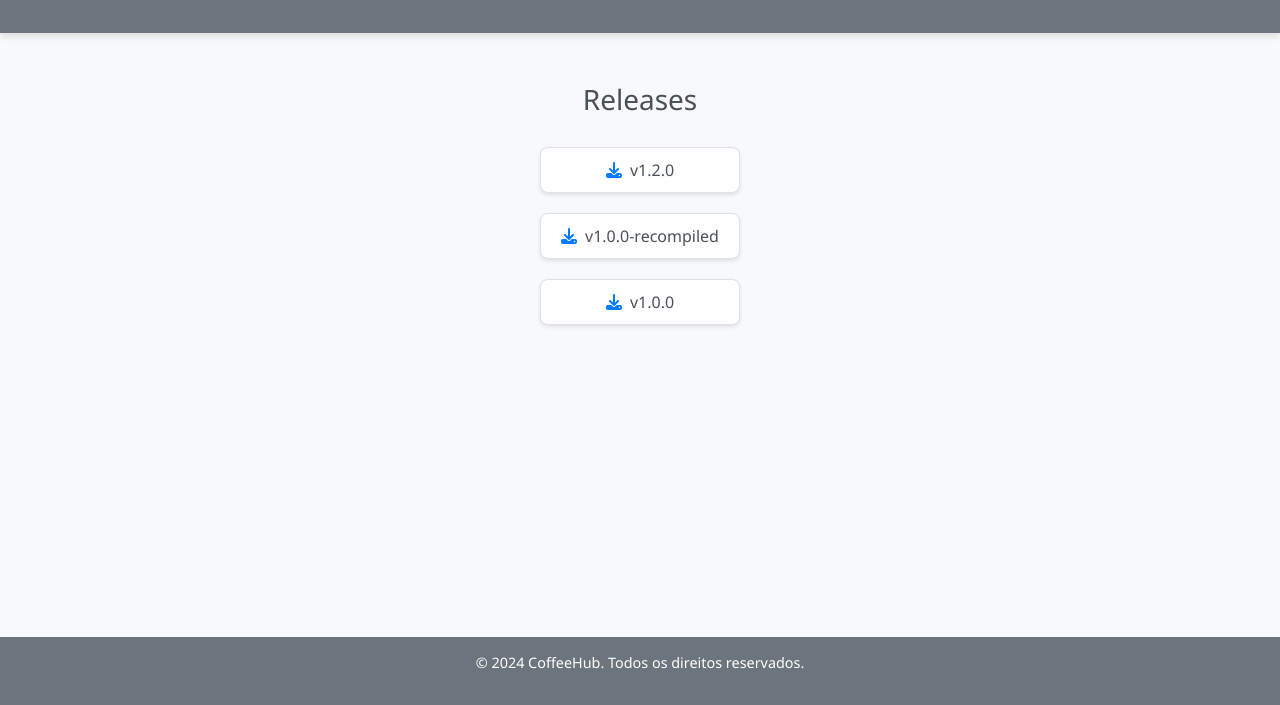
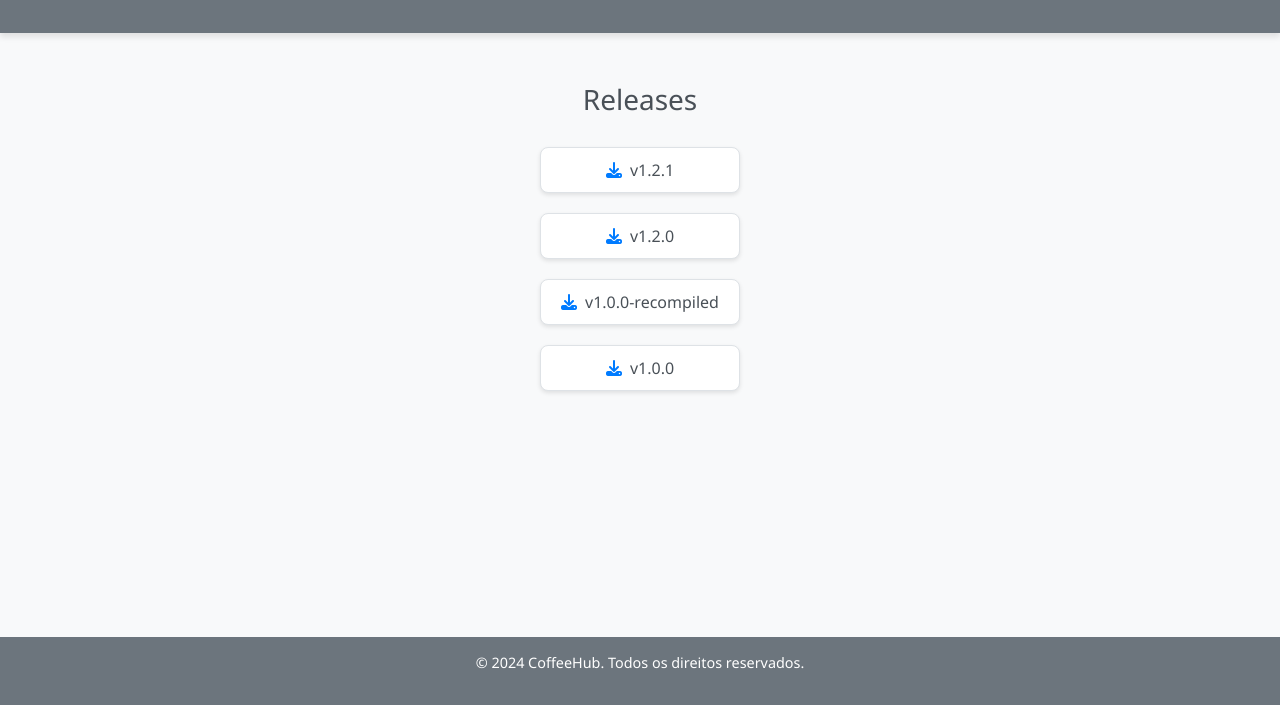
Before and after one commit to MbCLTeam/chsite, a plain HTML site: page download.html in a window 1280 px wide. Shown: the part 95-800 px from the top of the page. Drawn offline with nearby package versions, Linux system fonts and the light colour scheme.

Commit message:
Update download.html

```diff
--- a/download.html
+++ b/download.html
@@ -100,6 +100,11 @@
 
         <ul class="download-list">
             <li class="download-item">
+                <a href="https://gh-next-cdn.moonhorizon.xyz/coffeehub/1.2.1/CoffeeHub-Installer.rar" class="download-link">
+                    <i class="fas fa-download icon"></i> v1.2.1
+                </a>
+            </li>
+            <li class="download-item">
                 <a href="https://gh-next-cdn.moonhorizon.xyz/coffeehub/1.2.0/CoffeeHub-Installer.zip" class="download-link">
                     <i class="fas fa-download icon"></i> v1.2.0
                 </a>
@@ -124,4 +129,4 @@
     <!-- Bootstrap JS Bundle (incluindo Popper) -->
     <script src="https://cdnjs.cloudflare.com/ajax/libs/bootstrap/5.3.3/js/bootstrap.bundle.min.js"></script>
 </body>
-</html
+                                                                   </html>
```
